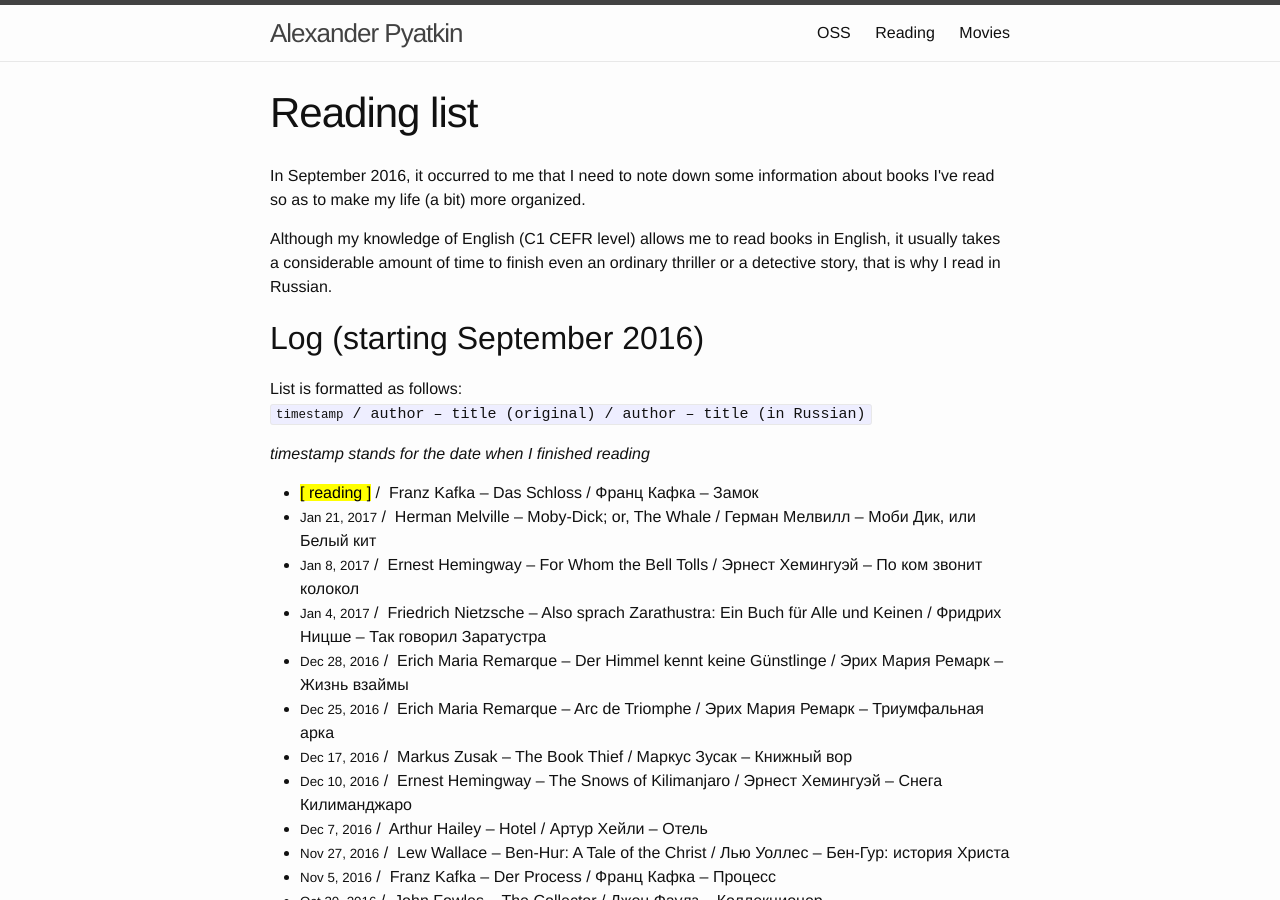
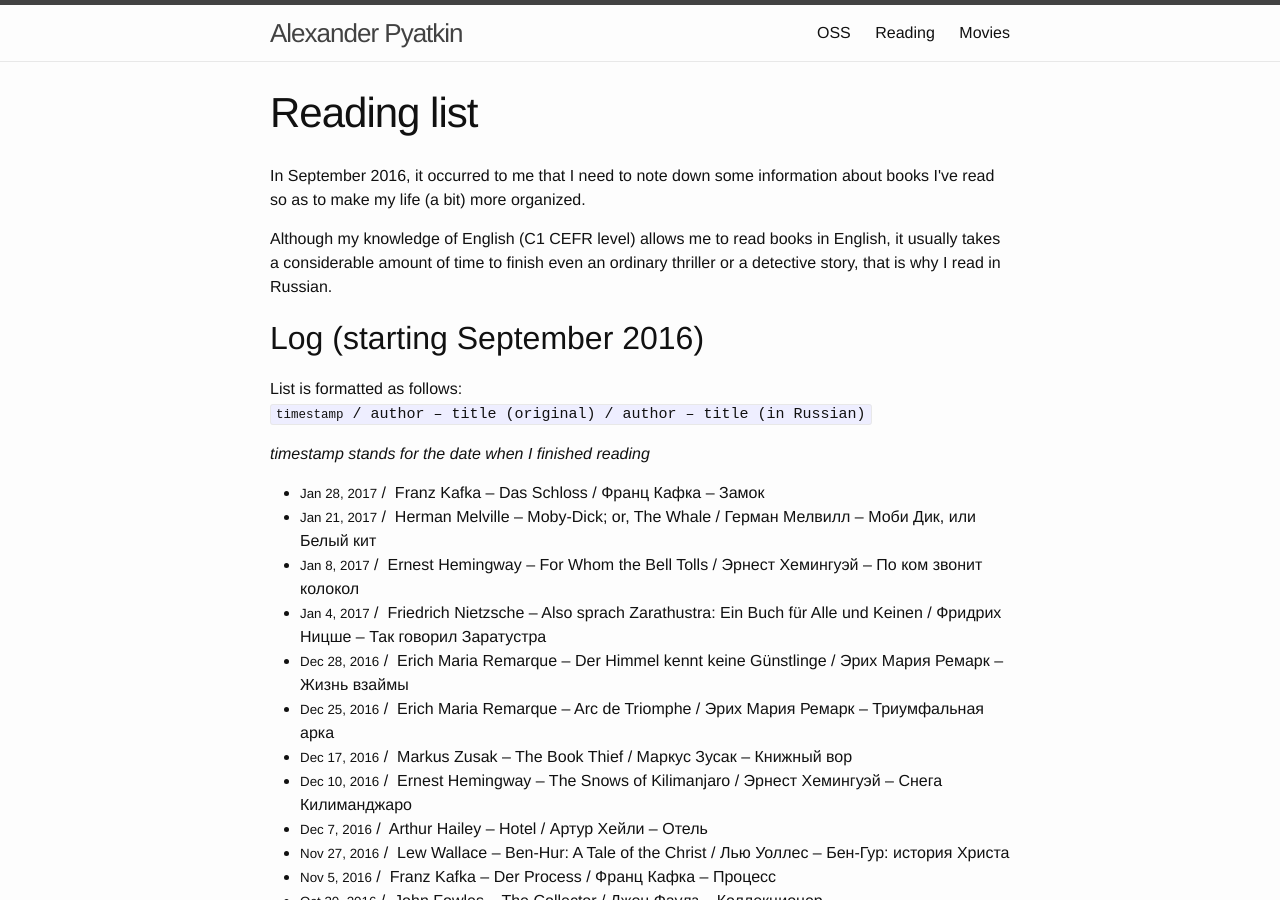
Before and after one commit to aspyatkin/personal-website, a Jekyll site: the page built from reading-list.md, in a window 1280 px wide and 900 px high. Built offline with Jekyll 4.4.1, drawn with Linux system fonts in a browser that asks for light colours.

Commit message:
Update reading list

```diff
--- a/reading-list.md
+++ b/reading-list.md
@@ -5,7 +5,7 @@ short_title: Reading
 permalink: /reading-list/
 top_ndx: 2
 log_list:
-  - reading: yes
+  - date: 'Jan 28, 2017'
     original:
       author: 'Franz Kafka'
       title: 'Das Schloss'
```
